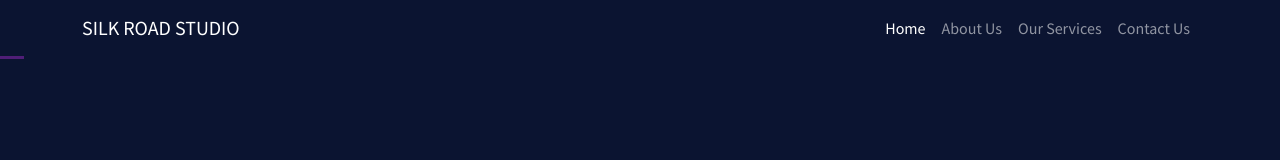
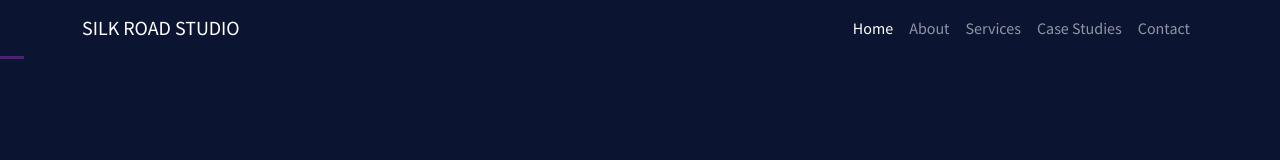
Before and after one commit to sujeevan-dev/silk-road-studio, a plain HTML site: page index.html in a window 1280 px wide. Shown: the top 160 px of the page. Drawn offline with nearby package versions, Linux system fonts and the light colour scheme.

Commit message:
Ädded the case studies menu

```diff
--- a/index.html
+++ b/index.html
@@ -22,9 +22,10 @@
               <div class="collapse navbar-collapse" id="navbarNavAltMarkup">
                 <div class="navbar-nav ms-auto">
                   <a class="nav-link active" aria-current="page" href="#">Home</a>
-                  <a class="nav-link" href="#">About Us</a>
-                  <a class="nav-link" href="#">Our Services</a>
-                  <a class="nav-link" href="#">Contact Us</a>
+                  <a class="nav-link" href="#">About</a>
+                  <a class="nav-link" href="#">Services</a>
+                  <a class="nav-link" href="#">Case Studies</a>
+                  <a class="nav-link" href="#">Contact</a>
                 </div>
               </div>
             </div>
```
